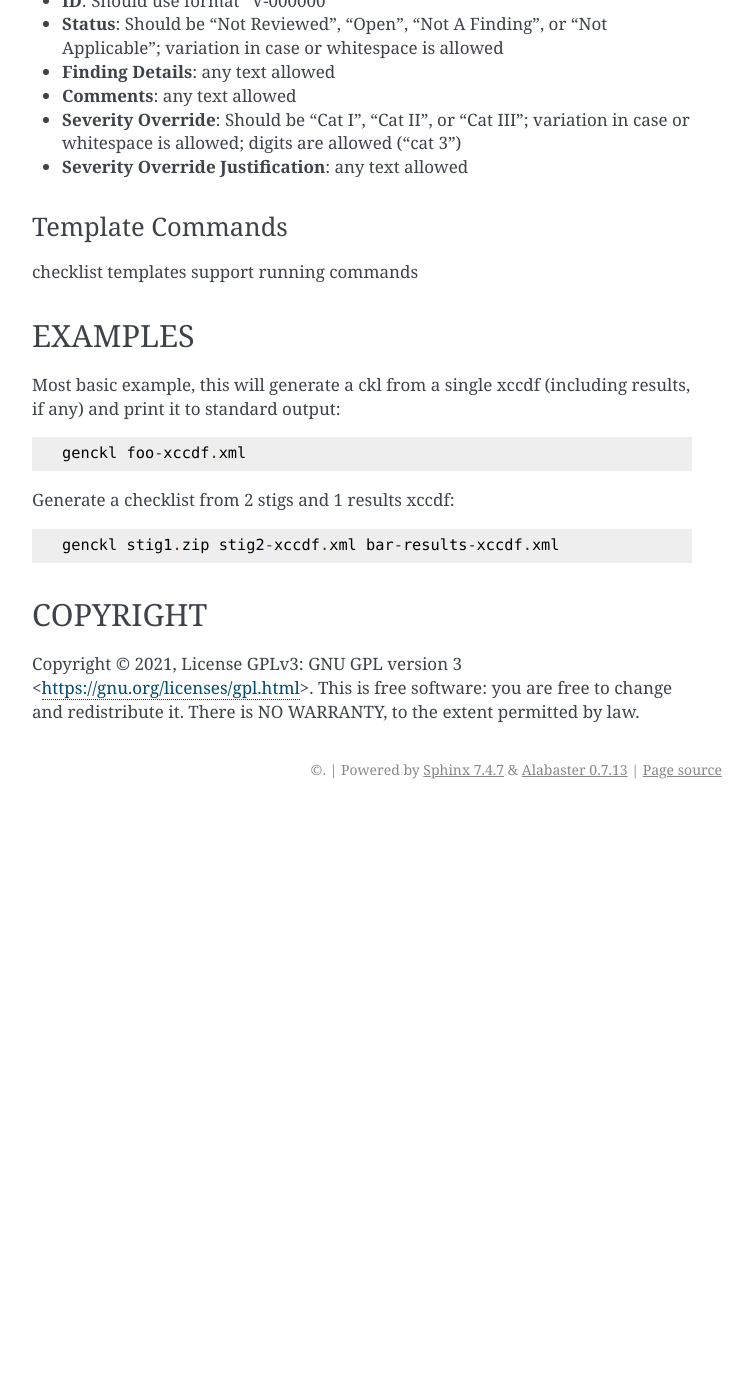
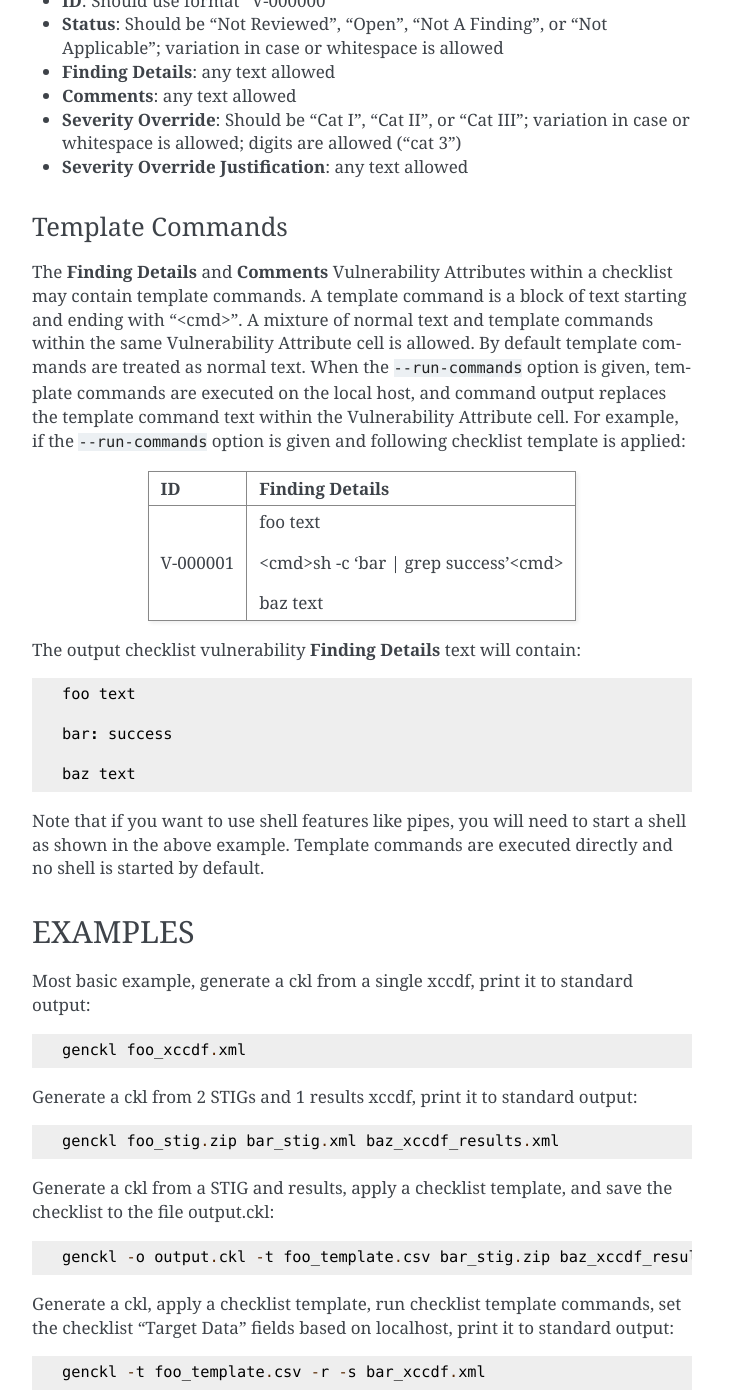
Before and after one commit to ap1x/genckl, a Sphinx documentation site: the page built from docs/manual.rst, in a window 1280 px wide and 1400 px high, scrolled down 1885 px. Shown: the whole window, without its empty margins (388-1140 px from the left). Built offline with Sphinx 7.4.7, drawn with Linux system fonts in a browser that asks for light colours; before the commit the page ends 2694 px from its top, so only the background shows below that.

Commit message:
update examples and add template commands section

```diff
--- a/docs/manual.rst
+++ b/docs/manual.rst
@@ -86,12 +86,36 @@ The below list contains all available Vulnerability Attributes and accepted valu
   are allowed ("cat 3")
 - **Severity Override Justification**: any text allowed
 
-.. NEEDFIX TODO
-
 Template Commands
 -----------------
 
-checklist templates support running commands
+The **Finding Details** and **Comments** Vulnerability Attributes within a checklist may contain template commands. A
+template command is a block of text starting and ending with "<cmd>". A mixture of normal text and template commands
+within the same Vulnerability Attribute cell is allowed. By default template commands are treated as normal text. When
+the ``--run-commands`` option is given, template commands are executed on the local host, and command output replaces
+the template command text within the Vulnerability Attribute cell. For example, if the ``--run-commands`` option is
+given and following checklist template is applied:
+
++----------+--------------------------------------+
+| **ID**   | **Finding Details**                  |
++==========+======================================+
+| V-000001 | foo text                             |
+|          |                                      |
+|          | <cmd>sh -c 'bar | grep success'<cmd> |
+|          |                                      |
+|          | baz text                             |
++----------+--------------------------------------+
+
+The output checklist vulnerability **Finding Details** text will contain::
+
+    foo text
+
+    bar: success
+
+    baz text
+
+Note that if you want to use shell features like pipes, you will need to start a shell as shown in the above example.
+Template commands are executed directly and no shell is started by default.
 
 .. Additional notes on Checklist templates
 .. ---------------------------------------
@@ -100,17 +124,27 @@ checklist templates support running commands
 
 .. gotcha with libreoffice calc need to turn off "smart quotes" so proper utf quotes (") are used
 
+.. input file processing order / template processing order
+
 EXAMPLES
 ========
 
-Most basic example, this will generate a ckl from a single xccdf (including results, if any) and print it to standard
-output::
+Most basic example, generate a ckl from a single xccdf, print it to standard output::
 
-    genckl foo-xccdf.xml
+    genckl foo_xccdf.xml
 
-Generate a checklist from 2 stigs and 1 results xccdf::
+Generate a ckl from 2 STIGs and 1 results xccdf, print it to standard output::
 
-    genckl stig1.zip stig2-xccdf.xml bar-results-xccdf.xml
+    genckl foo_stig.zip bar_stig.xml baz_xccdf_results.xml
+
+Generate a ckl from a STIG and results, apply a checklist template, and save the checklist to the file output.ckl::
+
+    genckl -o output.ckl -t foo_template.csv bar_stig.zip baz_xccdf_results.xml
+
+Generate a ckl, apply a checklist template, run checklist template commands, set the checklist "Target Data" fields
+based on localhost, print it to standard output::
+
+    genckl -t foo_template.csv -r -s bar_xccdf.xml
 
 
 COPYRIGHT
```
